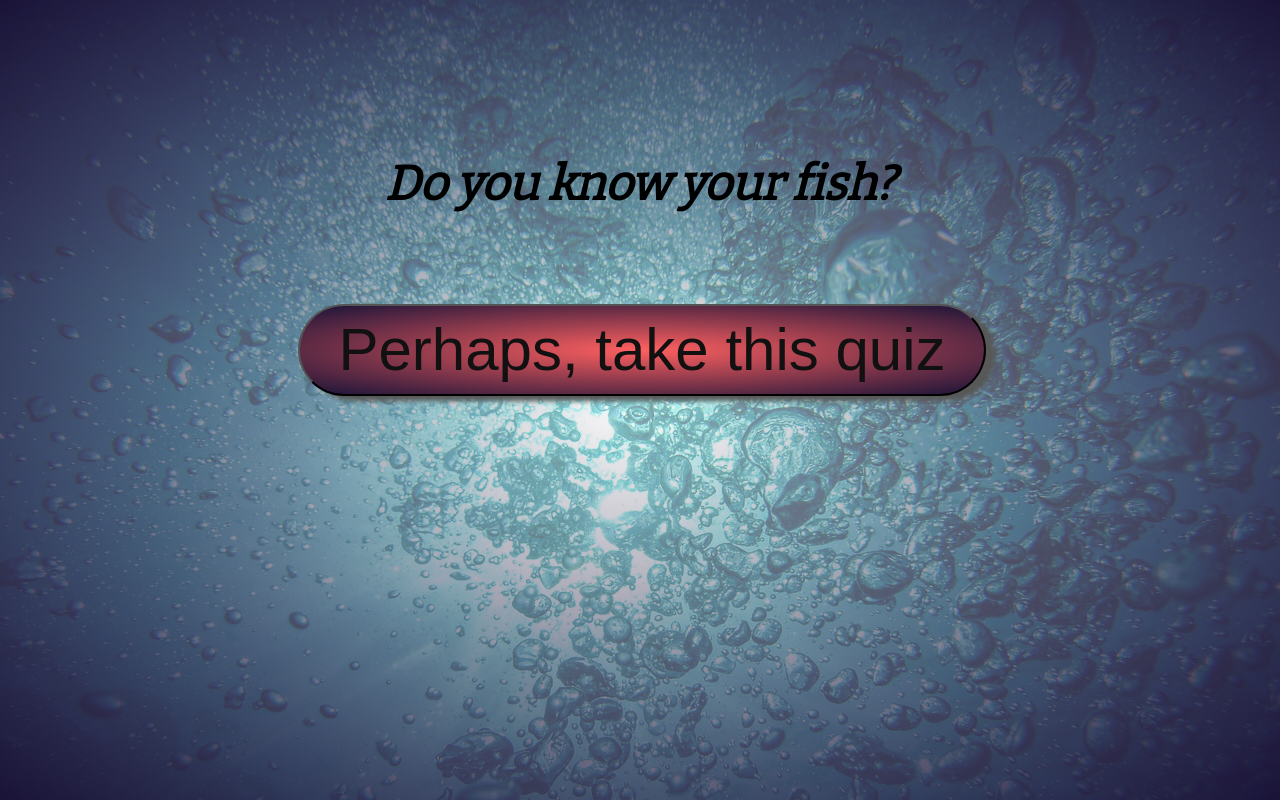
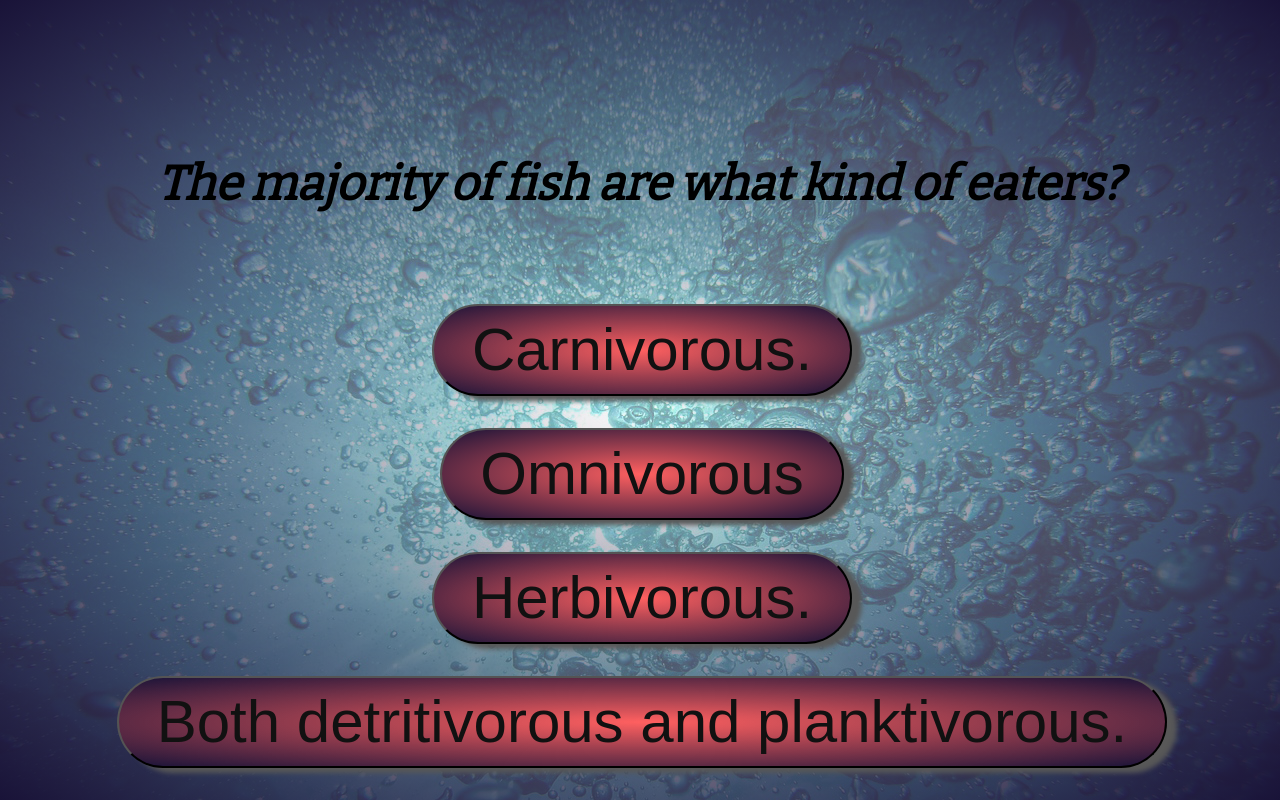
Before and after one commit to josephdakotajohnson/Quiz_Game, a plain HTML site: page index.html in a window 1280 px wide. Both pictures are taken after a click on the button "Perhaps, take this quiz". Shown: the top 800 px of the page. Drawn offline with nearby package versions, Linux system fonts and the light colour scheme; a web font is replaced by a local one.

Commit message:
Created startQuiz function

```diff
--- a/assets/css/style.css
+++ b/assets/css/style.css
@@ -7,6 +7,11 @@
 }
 
 body {
+    height: 100%;
+}
+
+.background {
+    height: 100vh;
     background-image: radial-gradient(rgba(25, 0, 255, 0), rgb(25, 19, 56)), url(../images/Bubbles_Edit.jpg);
     background-size: cover;
 }
@@ -18,19 +23,20 @@ h1 {
     display: flex;
     flex-wrap: wrap;
     justify-content: center;
-    margin: 160px 0px 0px 0px;
+    padding: 160px 0px 0px 0px;
     font-style: italic;
 }
 
 .quiz-taker {
     display: flex;
-    flex-wrap: wrap;
-    justify-content: center;
+    flex-direction: column;
+    align-items: center;
     margin-top: 80px;
 }
 
 .btn {
     /* border: none; */
+    width: auto;
     background: radial-gradient(rgba(25, 0, 255, 0), rgb(25, 19, 56));
     background-color: var(--secondary-color);
     border-radius: 125px;
--- a/assets/js/script.js
+++ b/assets/js/script.js
@@ -113,8 +113,37 @@ const questions = [
             "No."]
     },
 ];
+var questionIndex =
 
 console.log(questions[3].answers[2]);
+
+function startQuiz() {
+    console.log("hit");
+    document.getElementById("startQuiz").style.display = "none";
+
+    var quizQuestion = document.getElementById("quizQuestion");
+    quizQuestion.textContent = "The majority of fish are what kind of eaters?";
+
+    var optionContainer = document.getElementById("optionContainer");
+
+    defineAnswers(0);
+}
+
+function defineAnswers(question) {
+    for(i=0; i < questions[question].answers.length; i++) {
+        let answerChoice = document.createElement("button")
+        // console.log(questions[question].answers[i])
+        answerChoice.innerHTML = questions[question].answers[i];
+        answerChoice.classList.add('btn');
+        optionContainer.appendChild(answerChoice);
+    }
+}
+
+var btn = document.getElementById("startQuiz");
+
+btn.addEventListener("click", startQuiz);
+
+//  document.getElementById("register").style.display = "block";
 
 // TODO: Do HTML first.
 // TODO: startQuiz function = clears the start button and stuff in the first page to set up the questionnaire.
--- a/index.html
+++ b/index.html
@@ -12,16 +12,15 @@
 </head>
 
 <body>
-<!-- <div class="background">
-    <img src"../images/Bubbles_Edit.jpg">
-</div> -->
-    <header>
-        <h1>Do you know your fish?</h1>
-    </header>
+    <main class="background">
+        <header>
+            <h1 id="quizQuestion">Do you know your fish?</h1>
+        </header>
 
-    <div class="quiz-taker">
-        <button id="startQuiz" class="btn">Perhaps, take this quiz</button>
-    </div>
+        <div class="quiz-taker" id="optionContainer">
+            <button id="startQuiz" class="btn">Perhaps, take this quiz</button>
+        </div>
+    </main>
 
     <script src="./assets/js/script.js"></script>
 </body>
```
